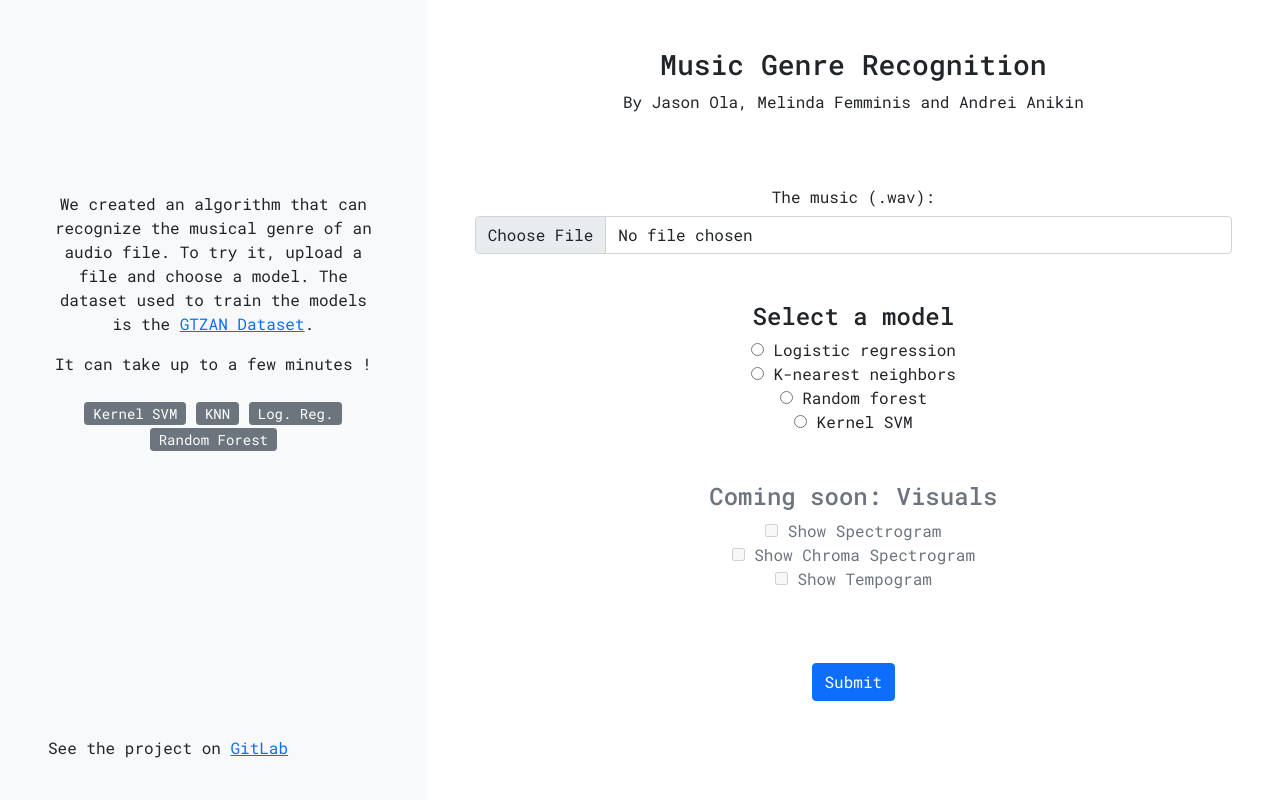
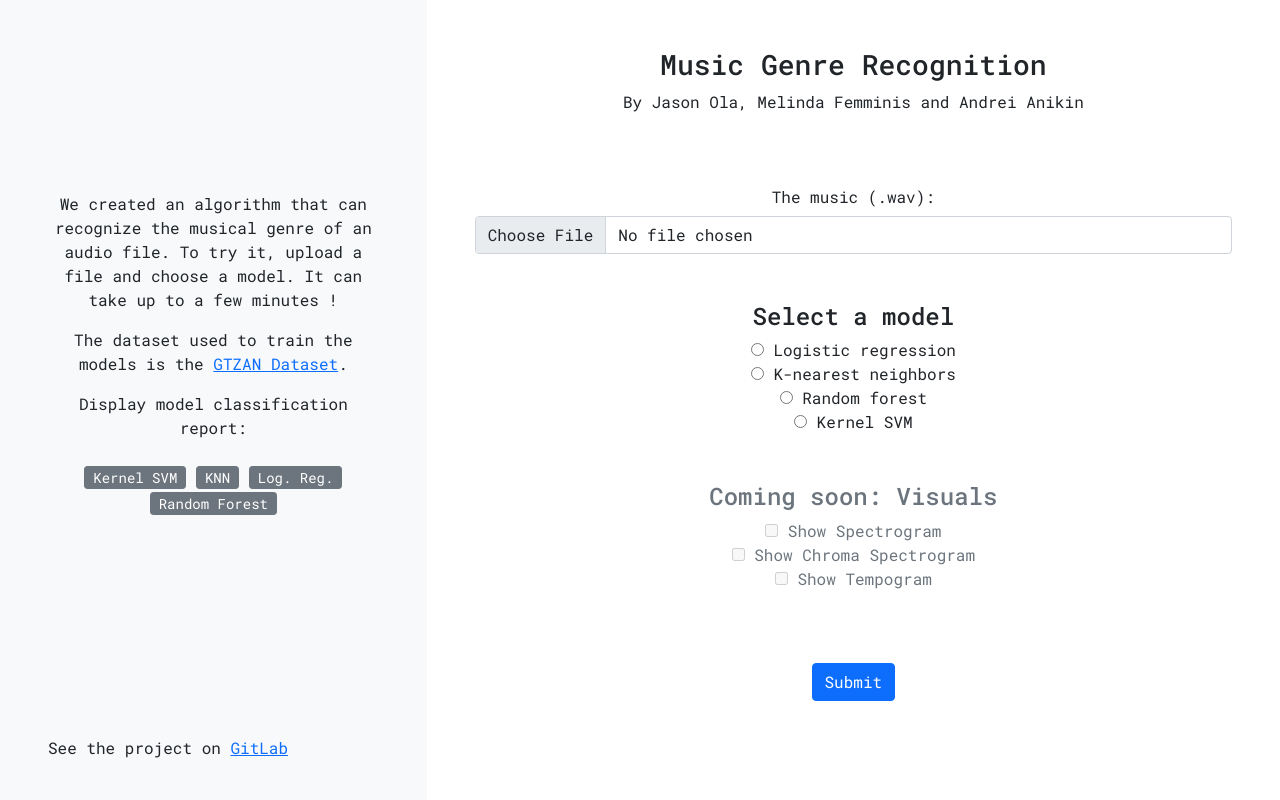
Before and after one commit to melindafemminis/music-genre-recognition, a Flask app: page / in a window 1280 px wide. Run offline with Flask 2, Linux system fonts and the light colour scheme; parts of the project's set-up code (start-up, migrations or seed data) failed here and were passed over.

Commit message:
Update index.html

```diff
--- a/templates/index.html
+++ b/templates/index.html
@@ -32,8 +32,9 @@
                 <!-- Home page sidebar text -->
                 <div id="sidebar-text">
                     <p>We created an algorithm that can recognize the musical genre of an audio file. To try it,
-                        upload a file and choose a model. The dataset used to train the models is the <a href="https://www.kaggle.com/andradaolteanu/gtzan-dataset-music-genre-classification">GTZAN Dataset</a>.</p>
-                    <p>It can take up to a few minutes !</p>
+                        upload a file and choose a model. It can take up to a few minutes !</p>
+                    <p>The dataset used to train the models is the <a href="https://www.kaggle.com/andradaolteanu/gtzan-dataset-music-genre-classification">GTZAN Dataset</a>.</p>
+                    <p>Display model classification report: </p>
                 </div>
 
 
```
